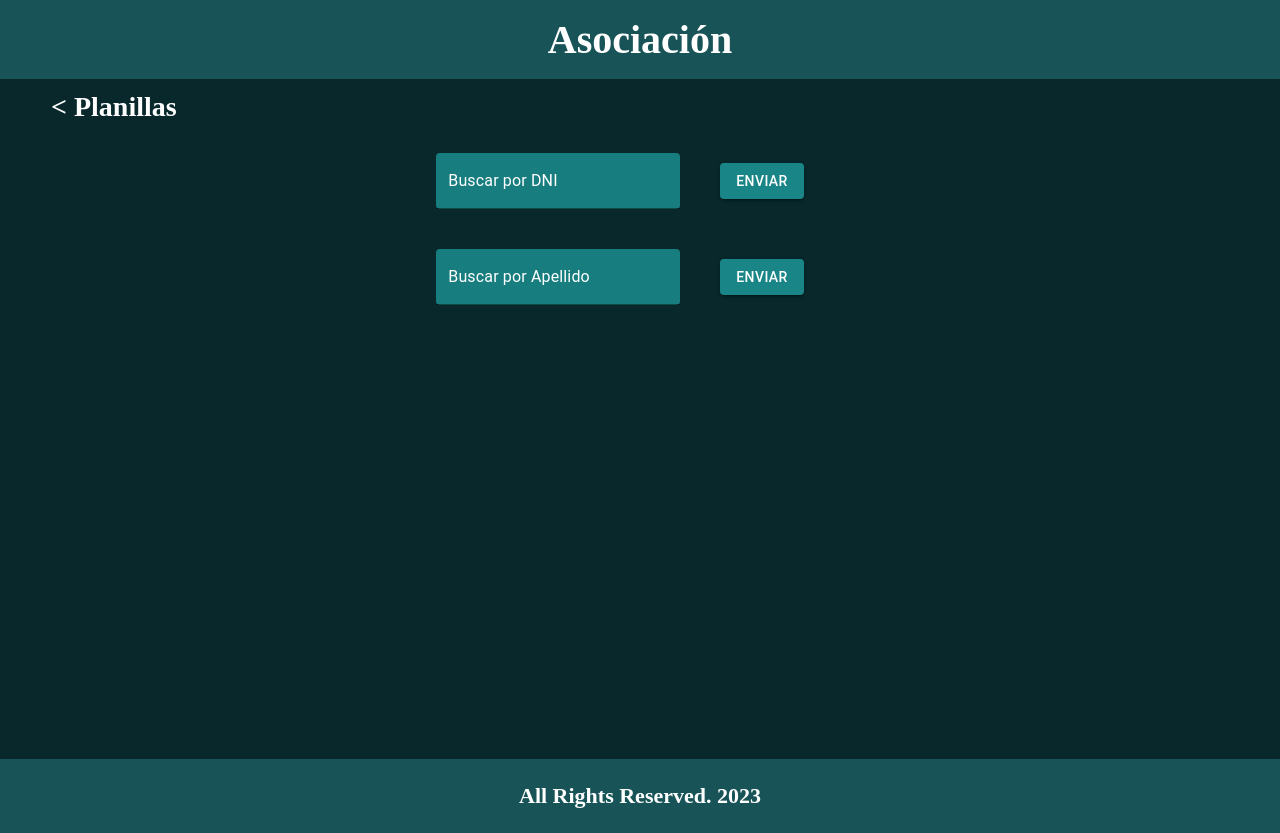
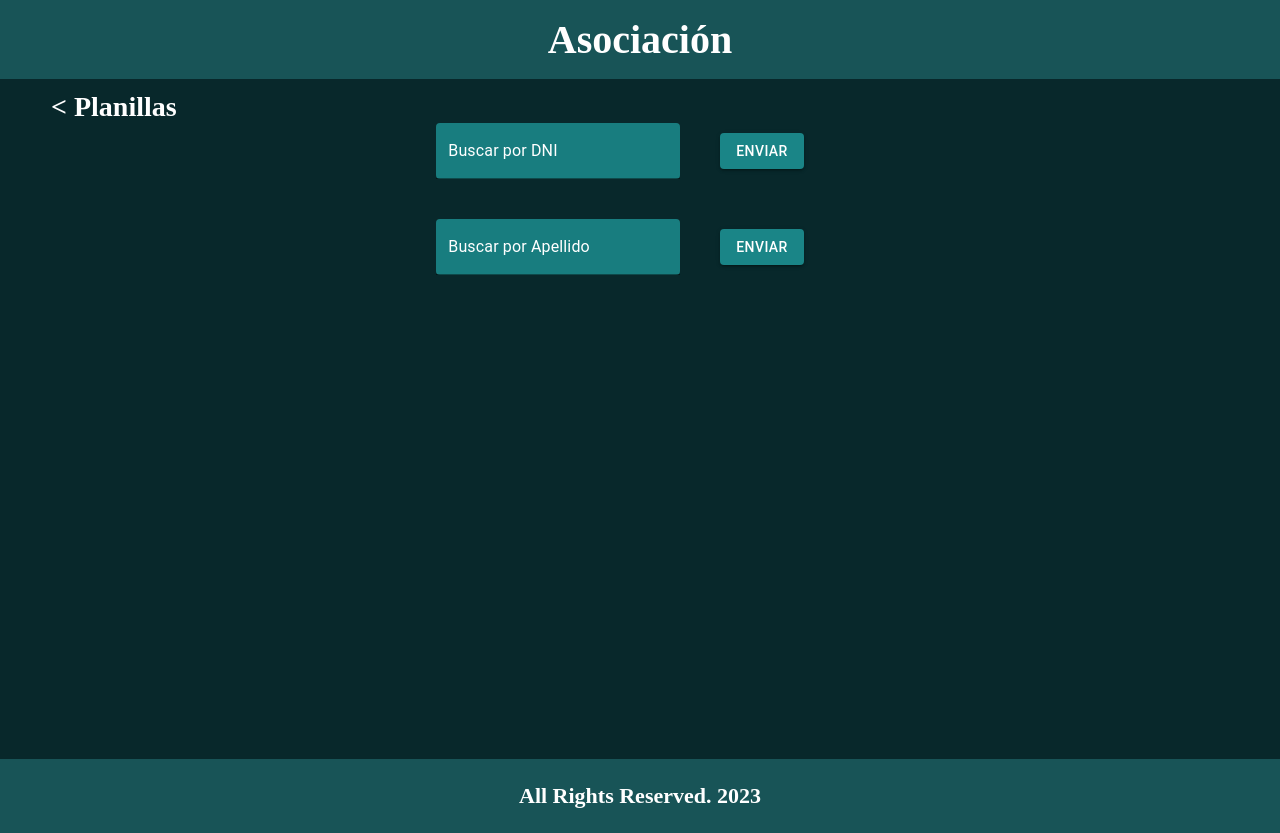
Before and after one commit to SantiagoArteche/asoc-app, a React (Vite) app in the folder frontend/: page /findClient in a window 1280 px wide. Built offline with nearby package versions, Linux system fonts and the light colour scheme.

Commit message:
findClient styles changed

```diff
--- a/frontend/src/pages/FindClient/FindClient.jsx
+++ b/frontend/src/pages/FindClient/FindClient.jsx
@@ -89,7 +89,7 @@ export const FindClient = () => {
     }),
   });
   return (
-    <Box sx={{ minHeight: "85vh", bgcolor: "#08282b" }}>
+    <Box sx={{ minHeight: "85vh", bgcolor: "#08282b", paddingBottom: 30 }}>
       <Box sx={{ display: "flex", mx: 5 }}>
         <Link
           to="/spreadsheet"
@@ -97,7 +97,7 @@ export const FindClient = () => {
             textDecoration: "none",
             fontSize: 28,
             marginTop: 12,
-            marginBottom: 30,
+
             color: "white",
             fontWeight: "bold",
             marginLeft: 11,
```
